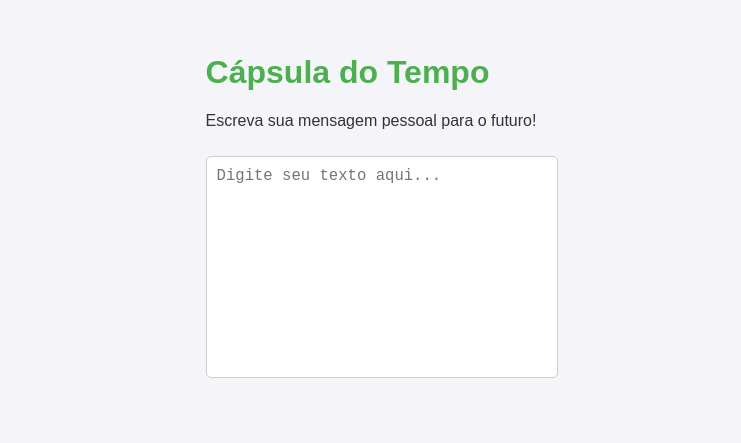
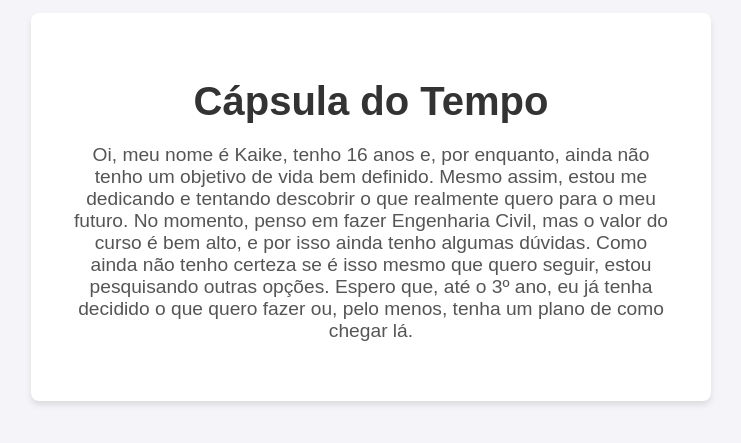
Before and after one commit to kaike0519/kaike, a plain HTML site: page index.html in a window 1280 px wide. Shown: the part 193-636 px from the top of the page, without its empty margins (269-1010 px from the left). Drawn offline with Linux system fonts and the light colour scheme.

Commit message:
Update index.html

```diff
--- a/index.html
+++ b/index.html
@@ -8,46 +8,37 @@
         body {
             font-family: Arial, sans-serif;
             background-color: #f4f4f9;
-            color: #333;
             margin: 0;
             padding: 0;
             display: flex;
             justify-content: center;
             align-items: center;
             height: 100vh;
+            text-align: center;
         }
-        <p>Oi, meu nome é Kaike, tenho 16 anos e, por enquanto, ainda não tenho um objetivo de vida bem definido. Mesmo assim, estou me dedicando e tentando descobrir o que realmente quero para o meu futuro. No momento, penso em fazer Engenharia Civil, mas o valor do curso é bem alto, e por isso ainda tenho algumas dúvidas. Como ainda não tenho certeza se é isso mesmo que quero seguir, estou pesquisando outras opções. Espero que, até o 3º ano, eu já tenha decidido o que quero fazer ou, pelo menos, tenha um plano de como chegar lá.</p>
         .container {
             background-color: white;
-            padding: 20px;
+            padding: 40px;
             border-radius: 8px;
-            box-shadow: 0 0 10px rgba(0, 0, 0, 0.1);
-            width: 100%;
+            box-shadow: 0 4px 6px rgba(0, 0, 0, 0.1);
+            width: 80%;
             max-width: 600px;
-            text-align: center;
         }
         h1 {
-            color: #4CAF50;
+            font-size: 2.5em;
+            color: #333;
+            margin-bottom: 20px;
         }
-        textarea {
-            width: 100%;
-            height: 200px;
-            padding: 10px;
-            margin-top: 10px;
-            border-radius: 5px;
-            border: 1px solid #ccc;
+        p {
             font-size: 1.2em;
-            resize: none;
+            color: #555;
         }
     </style>
 </head>
 <body>
-
-<div class="container">
-    <h1>Cápsula do Tempo</h1>
-    <p>Escreva sua mensagem pessoal para o futuro!</p>
-    <textarea placeholder="Digite seu texto aqui..." required></textarea>
-</div>
-
+    <div class="container">
+        <h1>Cápsula do Tempo</h1>
+        <p>Oi, meu nome é Kaike, tenho 16 anos e, por enquanto, ainda não tenho um objetivo de vida bem definido. Mesmo assim, estou me dedicando e tentando descobrir o que realmente quero para o meu futuro. No momento, penso em fazer Engenharia Civil, mas o valor do curso é bem alto, e por isso ainda tenho algumas dúvidas. Como ainda não tenho certeza se é isso mesmo que quero seguir, estou pesquisando outras opções. Espero que, até o 3º ano, eu já tenha decidido o que quero fazer ou, pelo menos, tenha um plano de como chegar lá.</p>
+    </div>
 </body>
 </html>
```
